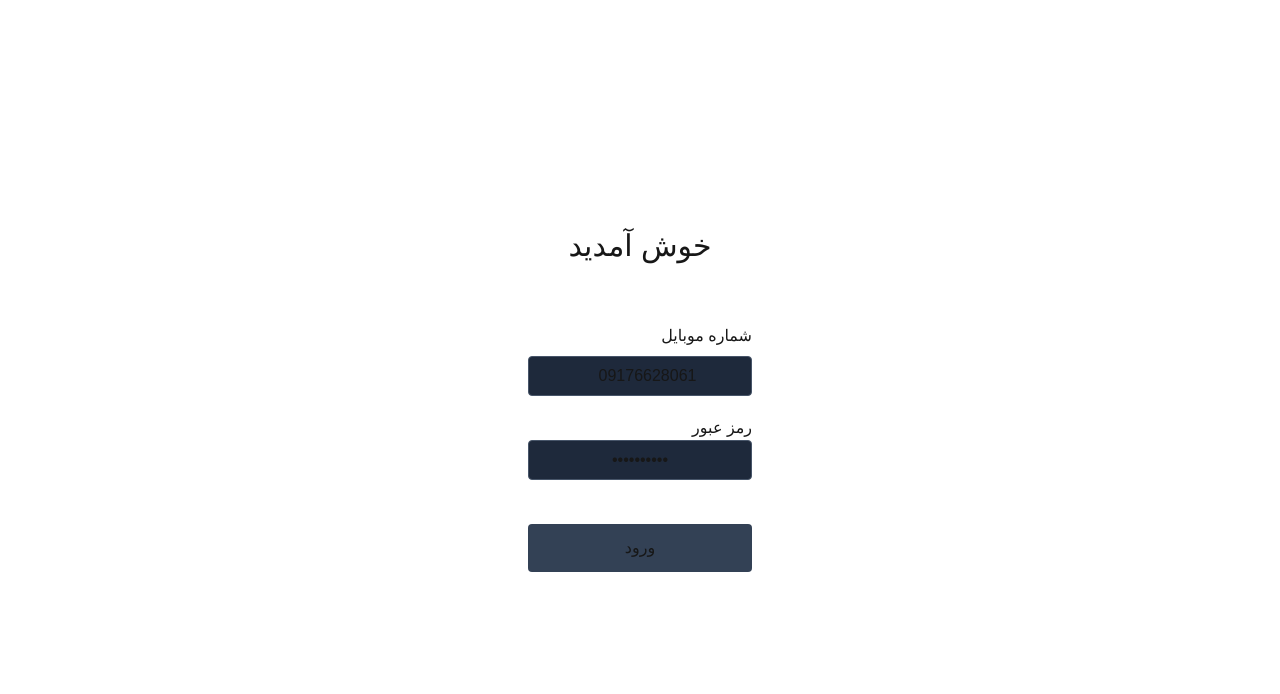
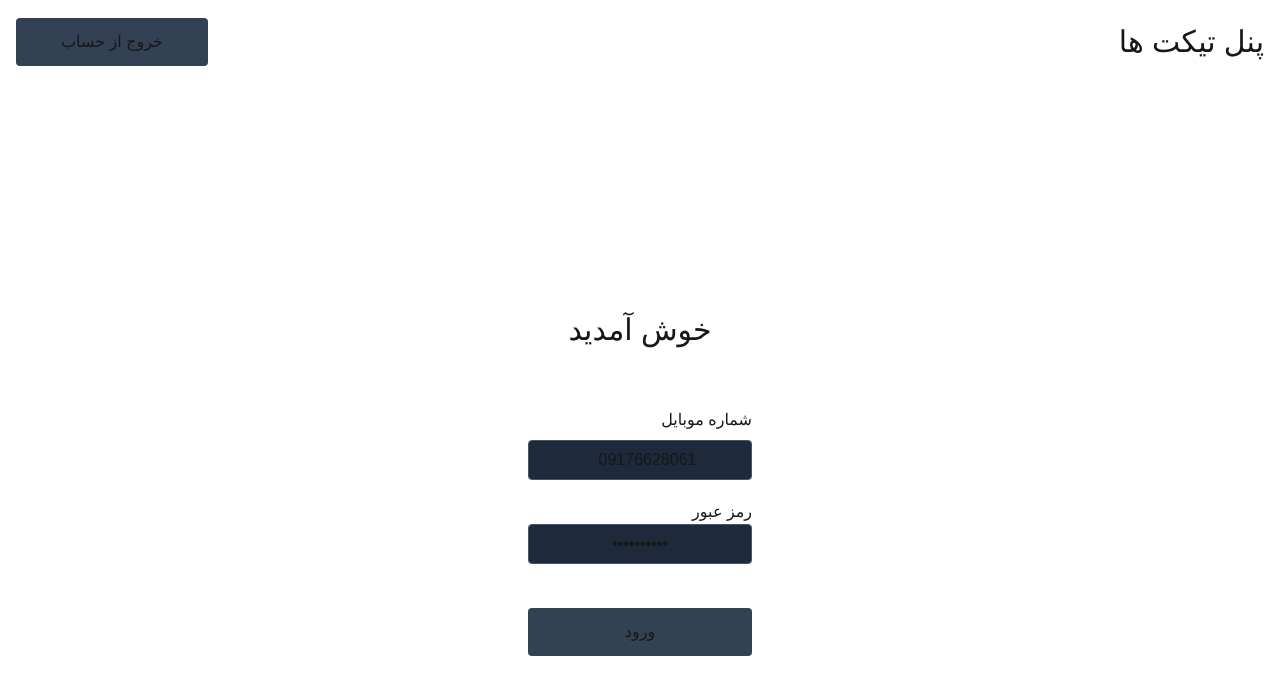
Before and after one commit to sim-front/iranicard-challenge, a Next.js app: page /login in a window 1280 px wide. Shown: the top 694 px of the page. Built offline with nearby package versions, Linux system fonts and the light colour scheme; no server answers.

Commit message:
Add header

```diff
--- /dev/null
+++ b/components/Header/index.tsx
@@ -0,0 +1,26 @@
+import { useAppContext } from "@/helpers/_AppContext";
+import Button from "../_shared/Button";
+
+export const HEADER_HEIGHT = 84;
+
+type Props = {};
+
+const Header = (p: Props) => {
+  const { logout } = useAppContext();
+
+  return (
+    <div
+      style={{
+        height: HEADER_HEIGHT,
+      }}
+      className={`flex items-center gap-2 px-4`}
+    >
+      <p className="text-3xl flex-1">پنل تیکت ها</p>
+      <Button className="min-w-32" onClick={logout}>
+        خروج از حساب
+      </Button>
+    </div>
+  );
+};
+
+export default Header;
--- a/components/ModalNewTicket/index.tsx
+++ b/components/ModalNewTicket/index.tsx
@@ -130,7 +130,7 @@ const ModelNewTicket = (p: Props) => {
               {isNewTicketLoading || isNewMediaLoading ? "🤚" : " ثبت"}
             </Button>
             <Button
-              className="min-w-32"
+              className="min-w-20"
               onClick={() => {
                 p.pop();
               }}
--- a/components/PagePanel/index.tsx
+++ b/components/PagePanel/index.tsx
@@ -3,11 +3,12 @@ import { useEffect, useState } from "react";
 import Button from "../_shared/Button";
 import TicketCard from "./TicketCard";
 import ModalNewTicket from "../ModalNewTicket";
+import { FaTicketAlt } from "react-icons/fa";
 
 type Props = {};
 
 const PagePanel = (p: Props) => {
-  const { tickets, refetchTicket, logout, authedIn } = useAppContext();
+  const { tickets, refetchTicket, authedIn } = useAppContext();
 
   const [show, setShow] = useState(false);
   const [showNewModal, setShowNewModal] = useState(false);
@@ -24,22 +25,12 @@ const PagePanel = (p: Props) => {
 
   return (
     <div
-      className={`w-full max-w-4xl mx-auto transition ease duration-300
+      className={`w-full max-w-4xl px-4 mx-auto transition ease duration-300
             ${show ? "opacity-100" : "opacity-0 translate-y-8"}`}
     >
-      {
-        // * Header
-      }
-      <div className="flex items-center gap-2 px-4">
-        <p className="text-3xl flex-1">پنل تیکت ها</p>
-        <Button className="min-w-32" onClick={() => setShowNewModal(true)}>
-          تیکت جدید
-        </Button>
-        <Button className="min-w-32" onClick={logout}>
-          خروج از جساب
-        </Button>
-      </div>
-
+      <Button className="min-w-full h-20" onClick={() => setShowNewModal(true)}>
+        تیکت جدید
+      </Button>
       {
         // * Cards
       }
--- a/components/PageTicketItem/index.tsx
+++ b/components/PageTicketItem/index.tsx
@@ -7,6 +7,7 @@ import Button from "../_shared/Button";
 import { getTicketStatus } from "@/helpers/ticketTools";
 import { IoSend } from "react-icons/io5";
 import { BiImageAdd } from "react-icons/bi";
+import { HEADER_HEIGHT } from "../Header";
 
 type Props = {};
 
@@ -31,8 +32,11 @@ const PageTicketItem = (p: Props) => {
 
   return (
     <div
-      className={`w-full h-screen flex flex-col bg-slate-700
+      className={`w-full  flex flex-col bg-slate-700
                 items-center justify-center px-4`}
+      style={{
+        height: `calc(100vh - ${HEADER_HEIGHT}px)`,
+      }}
     >
       {!dataTicket && !errorTicket ? (
         // * Loading
--- a/pages/_app.tsx
+++ b/pages/_app.tsx
@@ -2,6 +2,7 @@ import "@/styles/globals.css";
 import type { AppProps } from "next/app";
 import { QueryClient, QueryClientProvider } from "@tanstack/react-query";
 import { ProviderApp } from "@/helpers/_AppContext";
+import Header from "@/components/Header";
 
 const queryClient = new QueryClient();
 
@@ -9,6 +10,7 @@ export default function App({ Component, pageProps }: AppProps) {
   return (
     <QueryClientProvider client={queryClient}>
       <ProviderApp>
+        <Header />
         <Component {...pageProps} />
       </ProviderApp>
     </QueryClientProvider>
```
